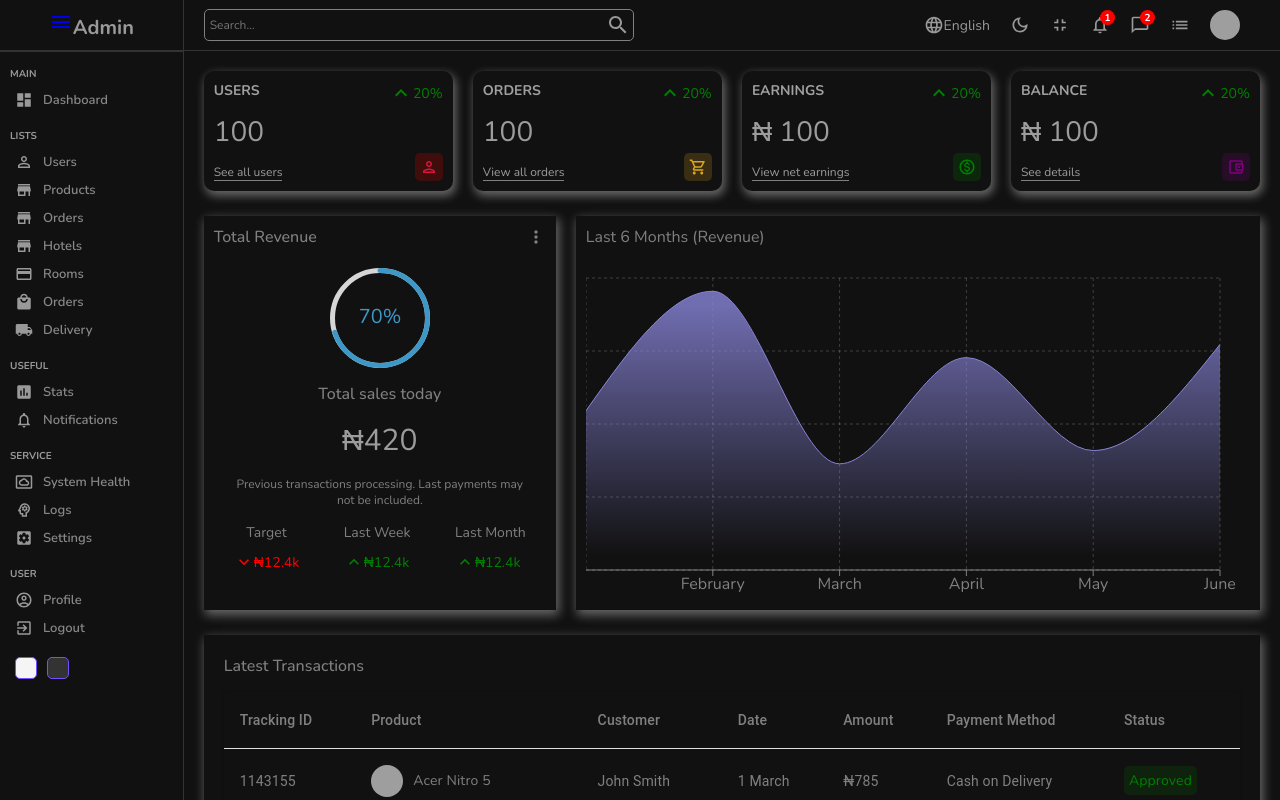
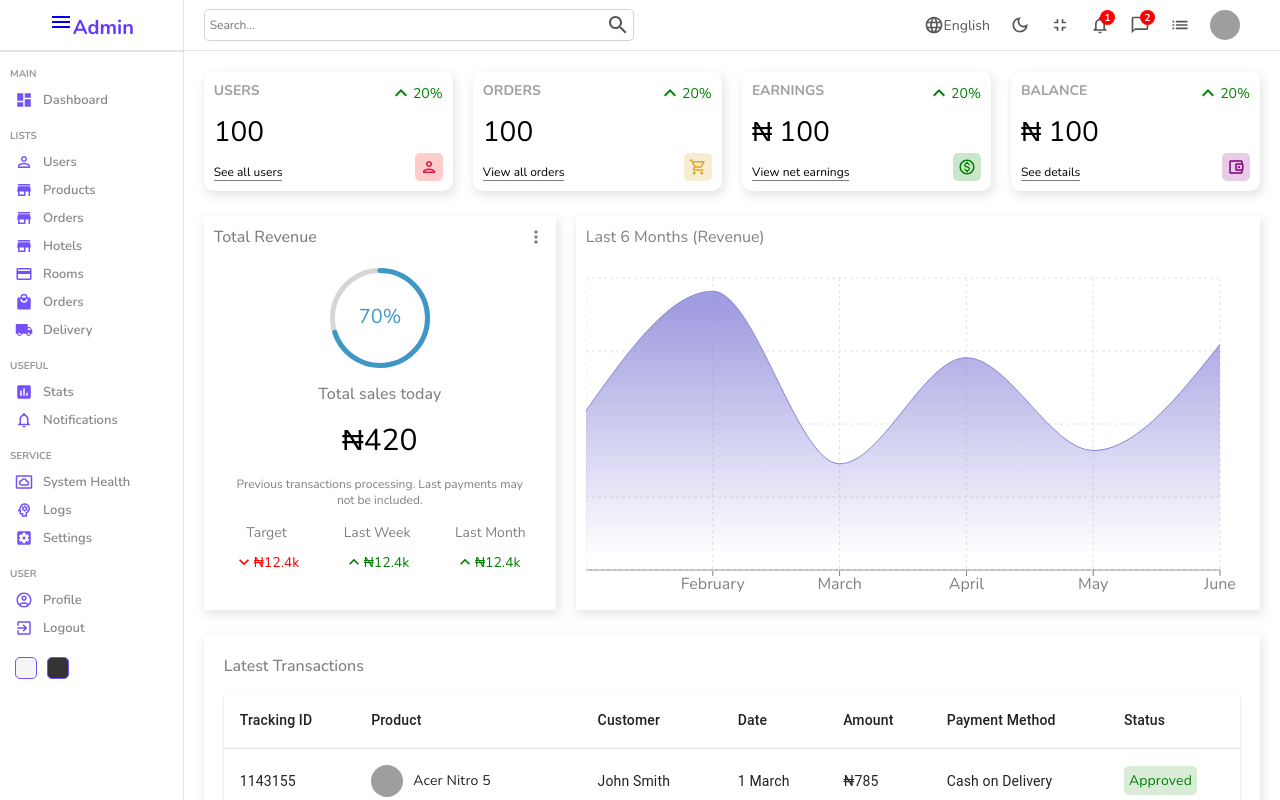
Before and after one commit to doziem/booking, a React (Create React App) app in the folder admin/: page / in a window 1280 px wide. Shown: the top 800 px of the page. Built offline with nearby package versions, Linux system fonts and the light colour scheme; grey boxes are pictures that could not be loaded.

Commit message:
dark mode

```diff
--- a/admin/public/index.html
+++ b/admin/public/index.html
@@ -16,6 +16,7 @@
       * {
         font-family: 'Nunito', sans-serif;
         margin: 0;
+        iframe#webpack-dev-server-client-overlay{display:none!important}
       }
     </style>
 
--- a/admin/src/App.jsx
+++ b/admin/src/App.jsx
@@ -8,10 +8,14 @@
 import { productInputs, userInputs } from "./formSource";
 
 import "./style/dark.scss"
+import { useContext } from "react";
+import { DarkModeContext } from "./context/darkModeContext";
 
 function App() {
+const {darkMode} = useContext(DarkModeContext)
+
   return (
-    <div className="app dark">
+    <div className={darkMode? "app dark":"app"}>
       <BrowserRouter>
         <Routes>
           <Route path="/">
--- a/admin/src/components/navbar/Navbar.jsx
+++ b/admin/src/components/navbar/Navbar.jsx
@@ -7,8 +7,11 @@
 import ListOutlinedIcon from "@mui/icons-material/ListOutlined";
 
 import "./navbar.scss";
+import { useContext } from "react";
+import { DarkModeContext } from "../../context/darkModeContext";
 
 const Navbar = () => {
+const {dispatch} = useContext(DarkModeContext)
 
 
   return (
@@ -23,10 +26,11 @@
             <LanguageOutlinedIcon className="icon" />
             English
           </div>
-          <div className="item">
-            <DarkModeOutlinedIcon
-              className="icon"
-            />
+          <div className="item" >
+                <DarkModeOutlinedIcon
+                  className="icon"
+                  onClick={()=>dispatch({type:"TOGGLE"})}
+                />
           </div>
           <div className="item">
             <FullscreenExitOutlinedIcon className="icon" />
--- a/admin/src/components/navbar/navbar.scss
+++ b/admin/src/components/navbar/navbar.scss
@@ -44,6 +44,7 @@
 
           .icon {
             font-size: 20px;
+            cursor: pointer;
           }
 
           .avatar {
--- a/admin/src/components/sidebar/Sidebar.jsx
+++ b/admin/src/components/sidebar/Sidebar.jsx
@@ -15,8 +15,12 @@
 import { Link } from "react-router-dom";
 
 import "./sidebar.scss"
+import { DarkModeContext } from '../../context/darkModeContext';
+import { useContext } from 'react';
 
 const Sidebar = () => {
+const {dispatch} = useContext(DarkModeContext)
+
   return (
     <div className="sidebar">
       <div className="top">
@@ -109,8 +113,8 @@
         </ul>
       </div>
       <div className="bottom">
-        <div className="colorOption"></div>
-        <div className="colorOption"></div>
+        <div className="colorOption" onClick={()=>dispatch({type:"LIGHT"})}></div>
+        <div className="colorOption" onClick={()=>dispatch({type:"DARK"})}></div>
       </div>
     </div>
   );
--- /dev/null
+++ b/admin/src/context/DarkModeReducer.js
@@ -0,0 +1,18 @@
+export const DarkModeReducer = (state, action) => {
+  switch (action.type) {
+    case "LIGHT":
+      return {
+        darkMode: false,
+      };
+    case "DARK":
+      return {
+        darkMode: true,
+      };
+    case "TOGGLE":
+      return {
+        darkMode: !state.darkMode,
+      };
+    default:
+      return state
+  }
+};
--- /dev/null
+++ b/admin/src/context/darkModeContext.js
@@ -0,0 +1,18 @@
+import { createContext, useReducer } from "react";
+import {DarkModeReducer} from "./DarkModeReducer";
+
+const INITIAL_STATE = {
+  darkMode: false,
+};
+
+export const DarkModeContext = createContext(INITIAL_STATE);
+
+export const DarkModeContextProvider = ({ children }) => {
+  const [state, dispatch] = useReducer(DarkModeReducer,INITIAL_STATE);
+
+  return (
+    <DarkModeContext.Provider value={{ darkMode: state.darkMode, dispatch }}>
+      {children}
+    </DarkModeContext.Provider>
+  );
+};
--- a/admin/src/index.js
+++ b/admin/src/index.js
@@ -1,10 +1,14 @@
 import React from 'react';
 import ReactDOM from 'react-dom';
 import App from './App';
+import {DarkModeContextProvider} from "./context/darkModeContext"
 
 ReactDOM.render(
   <React.StrictMode>
+    <DarkModeContextProvider>
+
     <App />
+    </DarkModeContextProvider>
   </React.StrictMode>,
   document.getElementById("root")
 );
```
